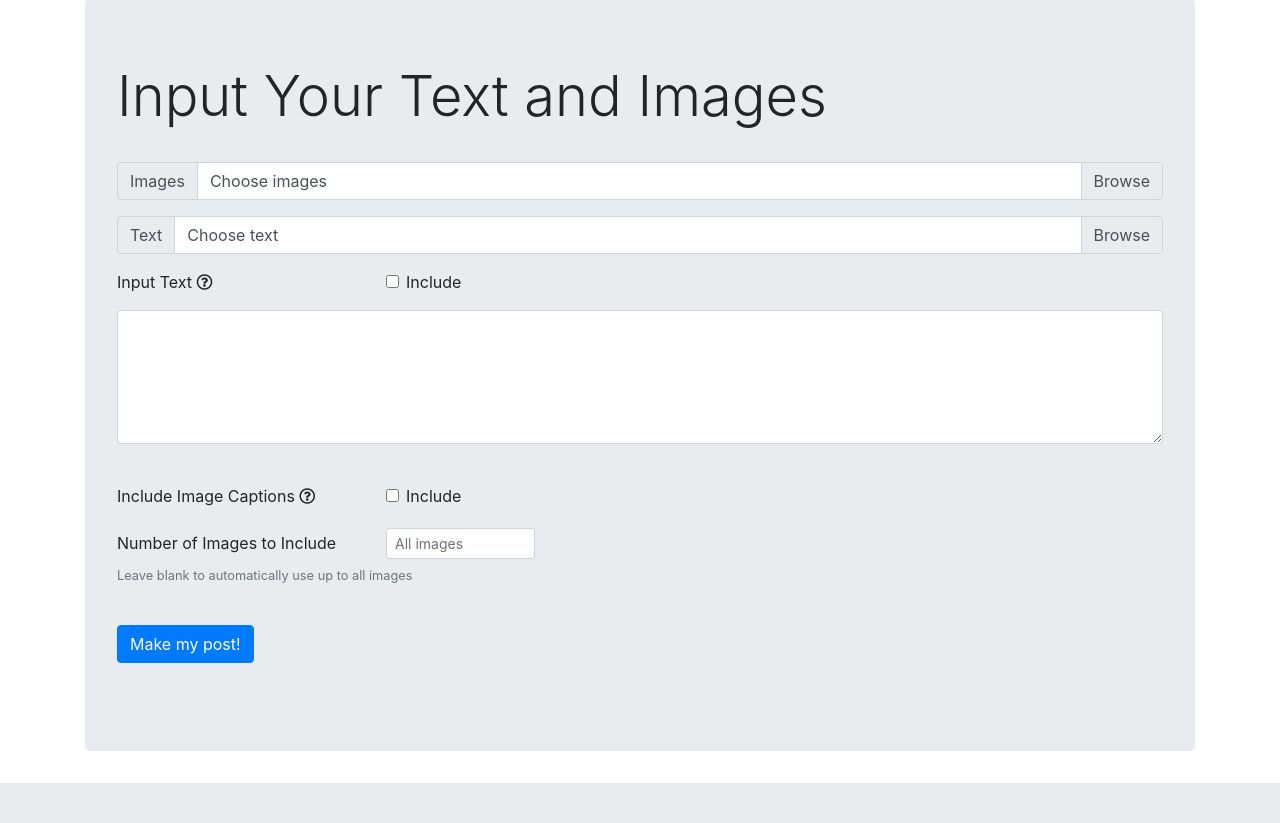
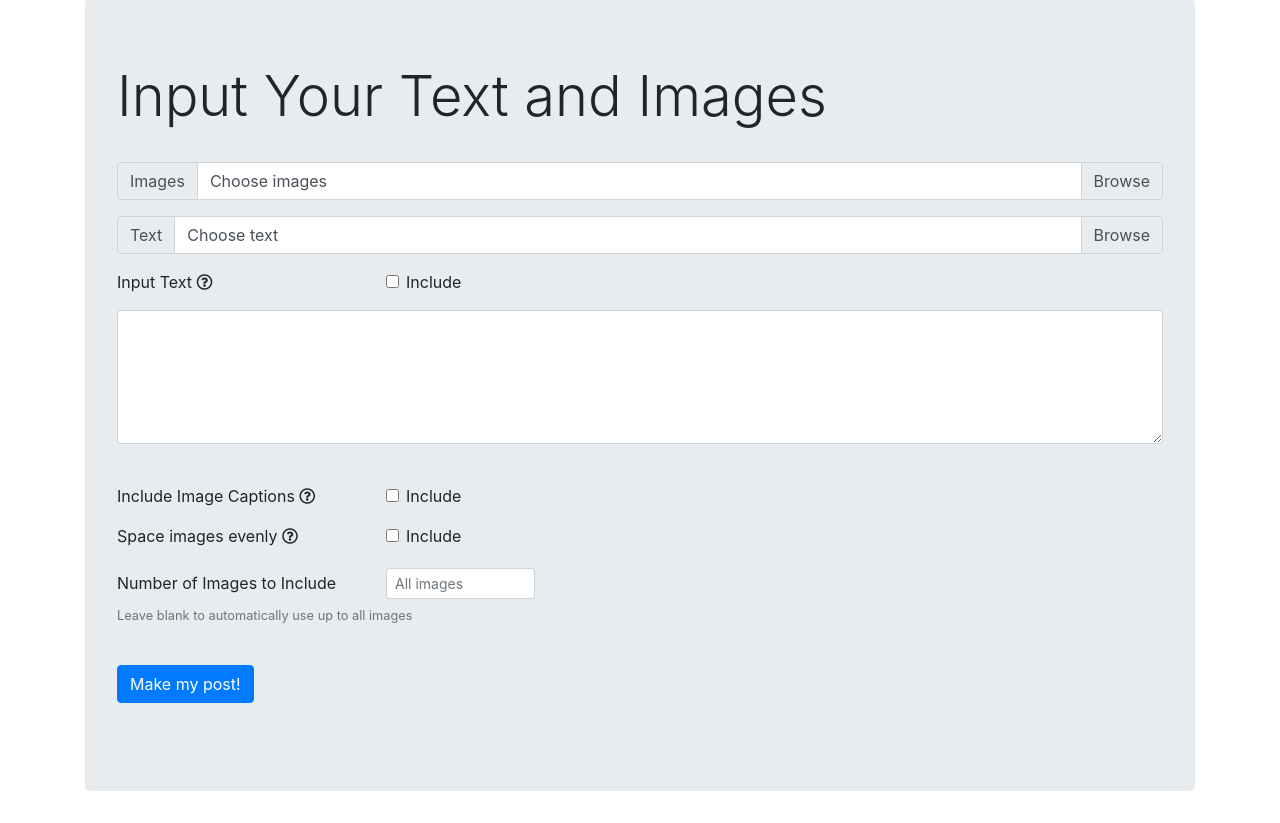
Before and after one commit to chengwill97/Story-and-Image-Alignment, a Python web app: template flask/app/templates/homepage.html in a window 1280 px wide. Shown: the part 71-894 px from the top of the page. Before the commit the page ends 854 px from the top, so only its background shows below. Run offline with Jinja, Linux system fonts and the light colour scheme; the template is opened without the code that fills it, so the values that code supplies are empty; some libraries are stand-ins or nearby versions.

Commit message:
User Interface addition for space images evenly
- add checkbox in form to set space images evenly or not
- add space_images_evenly variable in session
- send param space_images_evenly in request to servlet if given

```diff
--- a/flask/app/templates/homepage.html
+++ b/flask/app/templates/homepage.html
@@ -91,6 +91,27 @@
             </div>
         </div>
 
+        <!-- Check box to space images evenly -->
+        <div class="form-group row">
+            <div class="col-sm-3">
+                <span>
+                    Space images evenly
+                    <i class="far fa-question-circle"
+                        data-toggle="tooltip" data-placement="right"
+                        title="Sets option to space images throughout the article evenly">
+                    </i>
+                </span>
+            </div>
+            <div class="col-sm-9">
+                <div class="form-check">
+                    <input class="form-check-input" type="checkbox" id="space_images_evenly" name="space_images_evenly">
+                    <label class="form-check-label" for="space_images_evenly">
+                        Include
+                    </label>
+                </div>
+            </div>
+        </div>
+
         <!-- Check box to indicate number of images to use -->
         <div class="form-group row align-items-center">
             <label for="include_num_images" class="col-sm-3 col-form-label">Number of Images to Include</label>
```
Also changed, not shown: flask/app/routes.py (+7 -5 lines), flask/app/sandi/demo.py (+6 -4 lines).
